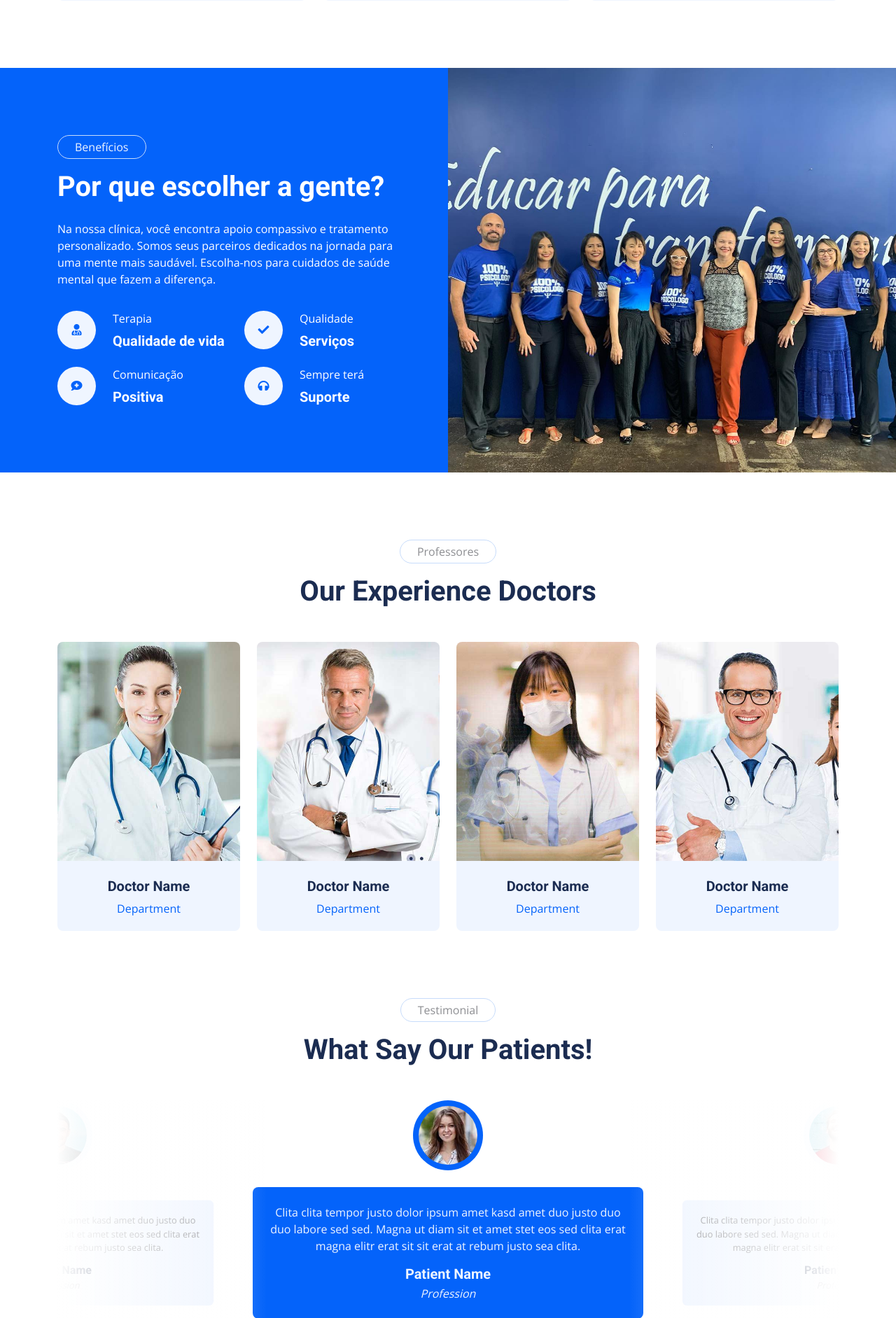
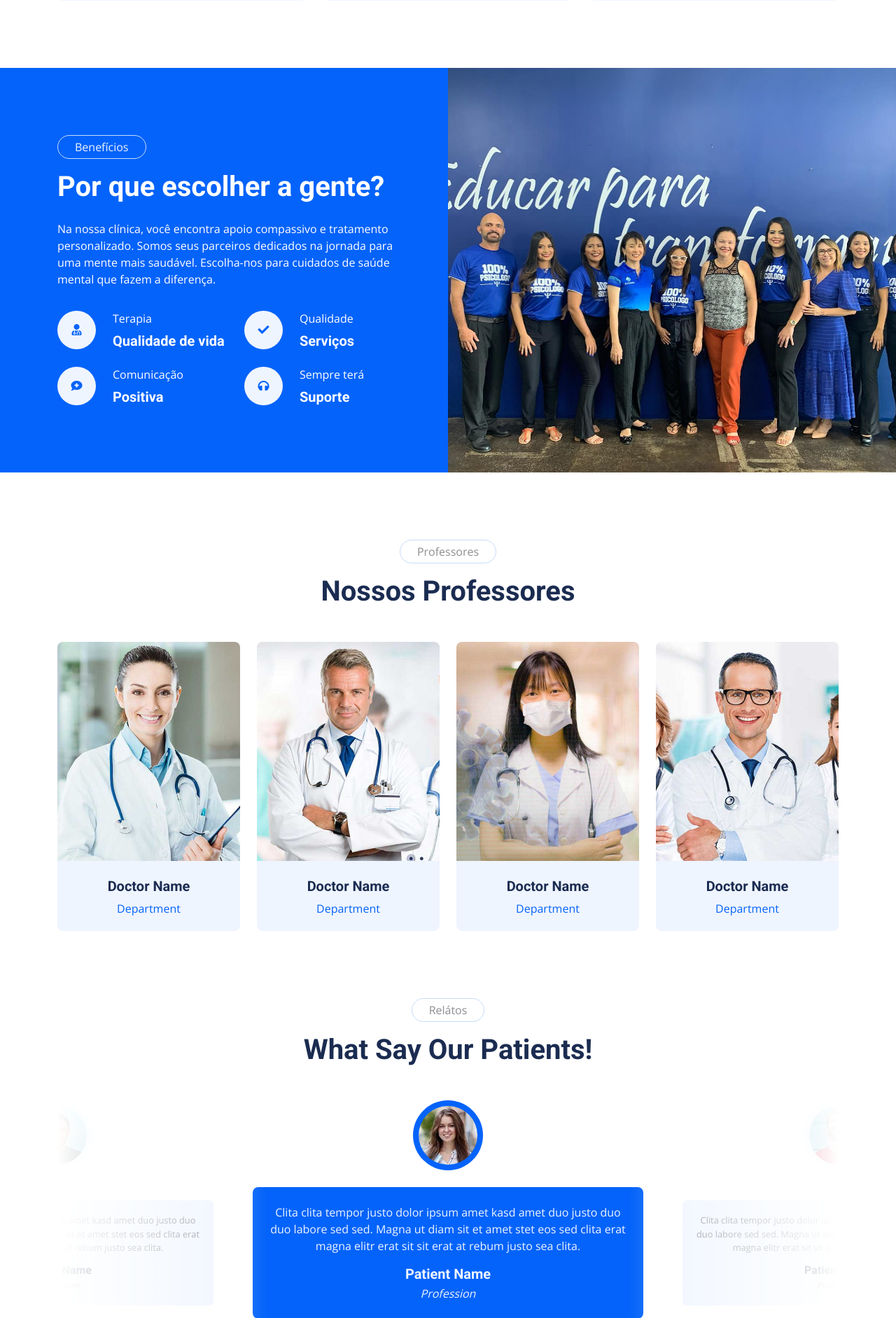
Before and after one commit to NeewJax/Clinica-Psicologia, a PHP site: page / in a window 1280 px wide. Shown: the part 2668-4551 px from the top of the page at 70% size. Run offline with PHP 8.4, Linux system fonts and the light colour scheme; some libraries are stand-ins or nearby versions.

Commit message:
feat: ajustes na tela de Home

```diff
--- a/css/login.css
+++ b/css/login.css
@@ -129,7 +129,7 @@
   .wrapper a:hover{
     text-decoration: underline;
   }
-  form input[type="submit"]{
+  .btn-estilizado{
     height: 50px;
     margin-top: 30px;
     color: #fff;
--- a/index.php
+++ b/index.php
@@ -91,19 +91,20 @@
         <div class="collapse navbar-collapse" id="navbarCollapse">
             <div class="navbar-nav ms-auto p-4 p-lg-0">
                 <a href="index.php" class="nav-item nav-link active">Home</a>
-                <a href="sobre.php" class="nav-item nav-link">Sobre</a>
-                <a href="clinica.php" class="nav-item nav-link">Nossa clínica</a>
                 <div class="nav-item dropdown">
-                    <a href="#" class="nav-link dropdown-toggle" data-bs-toggle="dropdown">Pages</a>
+                    <a href="#" class="nav-link dropdown-toggle" data-bs-toggle="dropdown">Descubra</a>
                     <div class="dropdown-menu rounded-0 rounded-bottom m-0">
-                        <a href="feature.php" class="dropdown-item">Feature</a>
-                        <a href="team.php" class="dropdown-item">Our Doctor</a>
-                        <a href="appointment.php" class="dropdown-item">Appointment</a>
-                        <a href="testimonial.php" class="dropdown-item">Testimonial</a>
-                        <a href="404.php" class="dropdown-item">404 Page</a>
+                        <!-- <a href="feature.php" class="dropdown-item">Feature</a> -->
+                        <a href="#sobre" class="dropdown-item">Sobre</a>
+                        <a href="#nossa_clinica" class="dropdown-item">Nossa clínica</a>
+                        <a href="#nossos_professores" class="dropdown-item">Nossos professores</a>
+                        <!-- <a href="appointment.php" class="dropdown-item">Appointment</a> -->
+                        <a href="#relatos" class="dropdown-item">Relátos</a>
+                        <!-- <a href="404.php" class="dropdown-item">404 Page</a> -->
+                        <a href="#contato" class="dropdown-item">contato</a>
                     </div>
                 </div>
-                <a href="contato.php" class="nav-item nav-link">contato</a>
+                <a href="login.php" class="nav-item nav-link">Login</a>
             </div>
 
             <a href="agendar.php" class="btn btn-primary rounded-0 py-4 px-lg-5 d-none d-lg-block">AGENDE SUA CONSULTA<i class="fa fa-arrow-right ms-3"></i></a>
@@ -113,7 +114,7 @@
 
 
     <!-- Header Start -->
-    <div class="container-fluid header bg-primary p-0 mb-5">
+    <div class="container-fluid header bg-primary p-0 mb-5" id="nossa_clinica">
         <div class="row g-0 align-items-center flex-column-reverse flex-lg-row">
             <div class="col-lg-6 p-5 wow fadeIn" data-wow-delay="0.1s">
                 <h1 class="display-4 text-white mb-5">Transformando Vidas, Cultivando Saúde Mental.</h1>
@@ -152,7 +153,7 @@
 
 
     <!-- About Start -->
-    <div class="container-xxl py-5">
+    <div class="container-xxl py-5" id="sobre">
         <div class="container">
             <div class="row g-5">
                 <div class="col-lg-6 wow fadeIn" data-wow-delay="0.1s">
@@ -251,7 +252,7 @@
 
 
     <!-- Feature Start -->
-    <div class="container-fluid bg-primary overflow-hidden my-5 px-lg-0">
+    <div class="container-fluid bg-primary overflow-hidden my-5 px-lg-0" id="nossa_clinica">
         <div class="container feature px-lg-0">
             <div class="row g-0 mx-lg-0">
                 <div class="col-lg-6 feature-text py-5 wow fadeIn" data-wow-delay="0.1s">
@@ -319,11 +320,11 @@
 
 
     <!-- Team Start -->
-    <div class="container-xxl py-5">
+    <div class="container-xxl py-5" id="nossos_professores">
         <div class="container">
             <div class="text-center mx-auto mb-5 wow fadeInUp" data-wow-delay="0.1s" style="max-width: 600px;">
                 <p class="d-inline-block border rounded-pill py-1 px-4">Professores</p>
-                <h1>Our Experience Doctors</h1>
+                <h1>Nossos Professores</h1>
             </div>
             <div class="row g-4">
                 <div class="col-lg-3 col-md-6 wow fadeInUp" data-wow-delay="0.1s">
@@ -396,10 +397,10 @@
     <!-- Team End -->
 
     <!-- Testimonial Start -->
-    <div class="container-xxl py-5">
+    <div class="container-xxl py-5" id="relatos">
         <div class="container">
             <div class="text-center mx-auto mb-5 wow fadeInUp" data-wow-delay="0.1s" style="max-width: 600px;">
-                <p class="d-inline-block border rounded-pill py-1 px-4">Testimonial</p>
+                <p class="d-inline-block border rounded-pill py-1 px-4">Relátos</p>
                 <h1>What Say Our Patients!</h1>
             </div>
             <div class="owl-carousel testimonial-carousel wow fadeInUp" data-wow-delay="0.1s">
@@ -434,7 +435,7 @@
 
 
     <!-- Footer Start -->
-    <div class="container-fluid bg-dark text-light footer mt-5 pt-5 wow fadeIn" data-wow-delay="0.1s">
+    <div class="container-fluid bg-dark text-light footer mt-5 pt-5 wow fadeIn" data-wow-delay="0.1s" id="contato">
         <div class="container py-5">
             <div class="row g-5">
                 <div class="col-lg-3 col-md-6">
--- a/login.php
+++ b/login.php
@@ -28,10 +28,9 @@
               <i class="error error-icon fas fa-exclamation-circle"></i>
             </div>
           </div>
-          <input type="submit" value="Enviar">
-          <input type="submit" value="Voltar para o início">
+          <a href="admin/index.php"><input type="button" class="btn-estilizado" value="Enviar"></a>
+          <a href="index.php"><input type="button" class="btn-estilizado" value="Voltar para o início"></a>
         </form>
-        <input type="submit" value="Voltar para o início">
       </div>
 
     </body>
```
Also changed, not shown: admin/index.php (+7 -4 lines).
